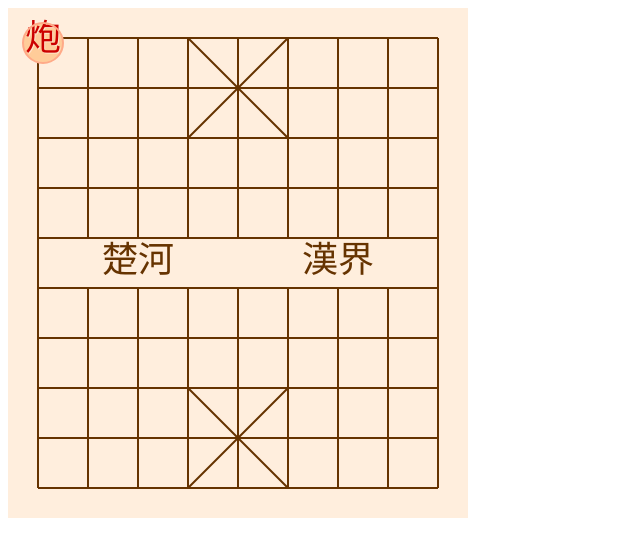
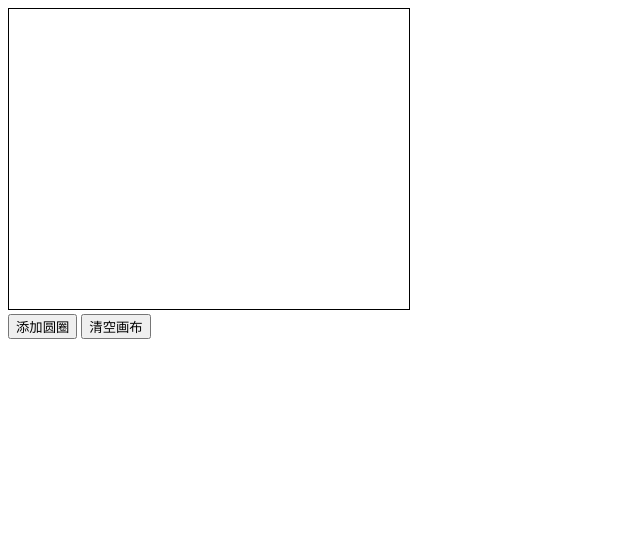
Before and after one commit to qqqzp/1chess, a plain HTML site: page new 1.html in a window 1280 px wide. Shown: the whole page, without its empty margins (0-640 px from the left). Drawn offline with Linux system fonts and the light colour scheme.

```diff
--- a/new 1.html
+++ b/new 1.html
@@ -1,153 +1,162 @@
-
-<!doctype html>
+<!DOCTYPE html>
 <html>
 <head>
-    <meta http-equiv=Content-Type content="text/html;charset=utf-8">
-    <title>canvas 象棋 </title>
+  <meta charset="UTF-8">
+  <title>hangge.com</title>
 
+ <style>
+     canvas {
+       cursor: pointer;
+       border: 1px solid black;
+     }
+ </style>
+ <script>
+    // 这个方法用来储存每个圆圈对象
+    function Circle(x, y, radius, color) {
+      this.x = x;
+      this.y = y;
+      this.radius = radius;
+      this.color = color;
+      this.isSelected = false;
+    }
 
-    <script>
-        var layout = {padding: 30, cell: 50, chessRadius: 20, fontSize: 36, width: 400, height: 450, offsetWidth: 460, offsetHeight: 510};
-        var style = {
-            board: {border: "#630", background: "#fed", font: "36px 隶书"},
-            chess: {border: "#fa8", background: "#fc9", font: "36px 隶书", fontColor: "#c00"}
+    // 保存画布上所有的圆圈
+    var circles = [];
+
+    var canvas;
+    var context;
+
+    window.onload = function() {
+      canvas = document.getElementById("canvas");
+      context = canvas.getContext("2d");
+
+      canvas.onmousedown = canvasClick;
     };
-        function drawBoard(ctx) {
-            ctx.fillStyle = style.board.background;
-            ctx.beginPath();
-            ctx.rect(0, 0, layout.offsetWidth, layout.offsetHeight);
-            ctx.fill();
-            ctx.closePath();
-            var p = layout.padding, s = layout.cell, w = layout.width, h = layout.height;
-            ctx.strokeStyle = style.board.border;
-            ctx.lineWidth = 2;
-            ctx.beginPath();
-            for (var i = 0; i < 10; i++) {
-                ctx.moveTo(p, s * i + p);
-                ctx.lineTo(w + p, s * i + p);
+
+    function addRandomCircle() {
+      // 为圆圈计算一个随机大小和位置
+      var radius = randomFromTo(10, 60);
+      var x = randomFromTo(0, canvas.width);
+      var y = randomFromTo(0, canvas.height);
+
+      // 为圆圈计算一个随机颜色
+      var colors = [    'Clockwerk',
+          'Crystal Maiden',
+          'Death Prophet',
+          'Disruptor',
+          'Doom',
+          'Dragon Knight',
+          'Drow Ranger',
+          'Enchantress',
+          'Enigma',
+          'Gyrocopter',
+          'Juggernaut',
+          'Kunkka'];
+      var color = colors[randomFromTo(0, 8)];
+
+      // 创建一个新圆圈
+      var circle = new Circle(x, y, radius, color);
+
+      // 把它保存在数组中
+      circles.push(circle);
+
+      // 重新绘制画布
+      drawCircles();
     }
-            ctx.moveTo(p, p);
-            ctx.lineTo(p, h + p);
-            ctx.moveTo(w + p, p);
-            ctx.lineTo(w + p, h + p);
-            for (var i = 1; i < 8; i++) {
-                ctx.moveTo(s * i + p, p);
-                ctx.lineTo(s * i + p, s * 4 + p);
-                ctx.moveTo(s * i + p, s * 5 + p);
-                ctx.lineTo(s * i + p, h + p);
+
+    function clearCanvas() {
+      // 去除所有圆圈
+      circles = [];
+
+      // 重新绘制画布.
+      drawCircles();
     }
-            ctx.moveTo(s * 3 + p, p);
-            ctx.lineTo(s * 5 + p, s * 2 + p);
-            ctx.moveTo(s * 5 + p, 0 + p);
-            ctx.lineTo(s * 3 + p, s * 2 + p);
-            ctx.moveTo(s * 3 + p, s * 7 + p);
-            ctx.lineTo(s * 5 + p, s * 9 + p);
-            ctx.moveTo(s * 5 + p, s * 7 + p);
-            ctx.lineTo(s * 3 + p, s * 9 + p);
-            ctx.stroke();
-            ctx.closePath();
-            ctx.font = style.board.font;
-            ctx.fillStyle = style.board.border;
-            ctx.textAlign = "center";
-            ctx.textBaseline = "middle";
-            ctx.fillText("楚河", p + s * 2, p + s * 4.5);
-            ctx.fillText("漢界", p + s * 6, p + s * 4.5);
+
+    function drawCircles() {
+      // 清除画布，准备绘制
+      context.clearRect(0, 0, canvas.width, canvas.height);
+
+      // 遍历所有圆圈
+      for(var i=0; i<circles.length; i++) {
+        var circle = circles[i];
+          let img = new Image();
+          img.src = "champions/"+circle.color+".png";
+        // 绘制圆圈
+        // context.globalAlpha = 0.85;
+        // context.beginPath();
+        // context.arc(circle.x, circle.y, circle.radius, 0, Math.PI*2);
+          if(img.complete) {
+              context.drawImage(img,circle.x,circle.y,circle.radius,circle.radius);
+            if (circle.isSelected) {
+                context.beginPath();
+                context.arc(circle.x, circle.y, circle.radius, 0, Math.PI*2);
+                context.strokeStyle = "black";
+                context.fill();
+                context.stroke();
              }
-        var chess = {
-            name: "炮",
-            pos: {x: 0, y: 0},
-            offsetRect: {left: 10, top: 10, right: 50, bottom: 50, moveTo: function (x, y) {
-                this.right += x - this.left;
-                this.left = x;
-                this.bottom += y - this.top;
-                this.top = y;
-            }},
-            isDragging: false,
-            drawChess: function drawChess(ctx) {
-                ctx.fillStyle = style.chess.background;
-                ctx.strokeStyle = style.chess.border;
-                ctx.font = style.chess.font;
-                var x = this.offsetRect.left + layout.cell / 2, y = this.offsetRect.top + layout.cell / 2;
-                ctx.beginPath();
-                ctx.fillStyle = "rgba(0, 0, 0, 0.2)";
-                if (chess.isDragging)
-                    ctx.arc(x + 2, y + 4, layout.chessRadius + 1, 0, 360);
-                ctx.fill();
-                ctx.fillStyle = style.chess.background;
-                ctx.closePath();
-                ctx.beginPath();
-                ctx.arc(x, y, layout.chessRadius, 0, 360);
-                ctx.fill();
-                ctx.textAlign = "center";
-                ctx.textBaseline = "middle";
-                ctx.fillStyle = "rgba(255, 255, 255, 0.5)";
-                ctx.fillText(chess.name, x + 1, y - layout.fontSize / 16 + 1);
-                ctx.fillStyle = style.chess.fontColor;
-                ctx.fillText(chess.name, x, y - layout.fontSize / 16);
-                ctx.stroke();
-                ctx.closePath();
-            }
-        };
-        function fixMousePoint(dom) {
-            var x = event.pageX - dom.offsetLeft;
-            var y = event.pageY - dom.offsetTop;
-            return{x: x, y: y};
-        }
-        window.onload = function () {
-            var canvasNode = document.getElementById("board");
-            var ctx = canvasNode.getContext("2d");
-            drawBoard(ctx);
-            chess.drawChess(ctx);
-            canvasNode.onmousedown = function () {
-                var pos = fixMousePoint(canvasNode);
-                chess.isDragging = true;
-            }
-            canvasNode.onmousemove = function () {
-                if (chess.isDragging == false)
-                    return;
-                var pos = fixMousePoint(canvasNode);
-                chess.offsetRect.moveTo(pos.x - layout.cell / 2, pos.y - layout.cell / 2);
-                drawBoard(ctx);
-                chess.drawChess(ctx);
-            }
-            canvasNode.onmouseup = function () {
-                if (chess.isDragging) {
-                    chess.isDragging = false;
-                    moveChessBack();
+          } else {
+              img.onload =  function () {
+                  let img = new Image();
+                  img.src = "champions/"+circle.color+".png";
+                  context.drawImage(img,circle.x,circle.y,circle.radius,circle.radius);
+                  if (circle.isSelected) {
+                      context.beginPath();
+                      context.arc(circle.x, circle.y, circle.radius, 0, Math.PI*2);
+                      context.strokeStyle = "black";
+                      context.fill();
+                      context.stroke();
                   }
               }
-            // function moveChessBack() {
-            //     var left = layout.padding + layout.cell * chess.pos.x - layout.cell / 2, top = layout.padding + layout.cell * chess.pos.y - layout.cell / 2;
-            //     var dx = left - chess.offsetRect.left, dy = top - chess.offsetRect.top;
-            //     var t = 0, c = 20;
-            //     var timer = setInterval(function () {
-            //         if (++t > c) {
-            //             clearInterval(timer);
-            //             chess.offsetRect.moveTo(left, top);
-            //             return;
-            //         }
-            //         var ratio = 0;
-            //         if (t <= c / 2) {
-            //             ratio = 2 * t / c;
-            //             ratio = 1 - 0.5 * Math.pow(ratio, 4);
-            //         } else {
-            //             ratio = 2 - 2 * t / c;
-            //             ratio = 0.5 * Math.pow(ratio, 4);
-            //         }
-            //         chess.offsetRect.moveTo(left - dx * ratio, top - dy * ratio);
-            //         drawBoard(ctx);
-            //         chess.drawChess(ctx);
-            //     }, 40);
-            // }
+          }
+      }
+    }
+
+    var previousSelectedCircle;
+
+    function canvasClick(e) {
+      // 取得画布上被单击的点
+      var clickX = e.pageX - canvas.offsetLeft;
+      var clickY = e.pageY - canvas.offsetTop;
+
+      // 查找被单击的圆圈
+      for(var i=circles.length-1; i>=0; i--) {
+        var circle = circles[i];
+        //使用勾股定理计算这个点与圆心之间的距离
+        var distanceFromCenter = Math.sqrt(Math.pow(circle.x - clickX, 2)
+            + Math.pow(circle.y - clickY, 2))
+        // 判断这个点是否在圆圈中
+        if (distanceFromCenter <= circle.radius) {
+          // 清除之前选择的圆圈
+          if (previousSelectedCircle != null) previousSelectedCircle.isSelected = false;
+          previousSelectedCircle = circle;
+
+          //选择新圆圈
+          circle.isSelected = true;
+
+          //更新显示
+          drawCircles();
+
+          //停止搜索
+          return;
+        }
+      }
+    }
+
+    //在某个范围内生成随机数
+    function randomFromTo(from, to) {
+      return Math.floor(Math.random() * (to - from + 1) + from);
     }
  </script>
 </head>
 
 <body>
 
+  <canvas id="canvas" width="400" height="300">
+  </canvas>
 
-<div id="main">
-    <canvas id="board" width="460" height="510"></canvas>
+  <div>
+    <button onclick="addRandomCircle()">添加圆圈</button>
+    <button onclick="clearCanvas()">清空画布</button>
   </div>
 
 </body>
```
Also changed, not shown: scripts/1.js (+28 -29 lines). Lines whose indentation alone changed are shown as unchanged.
